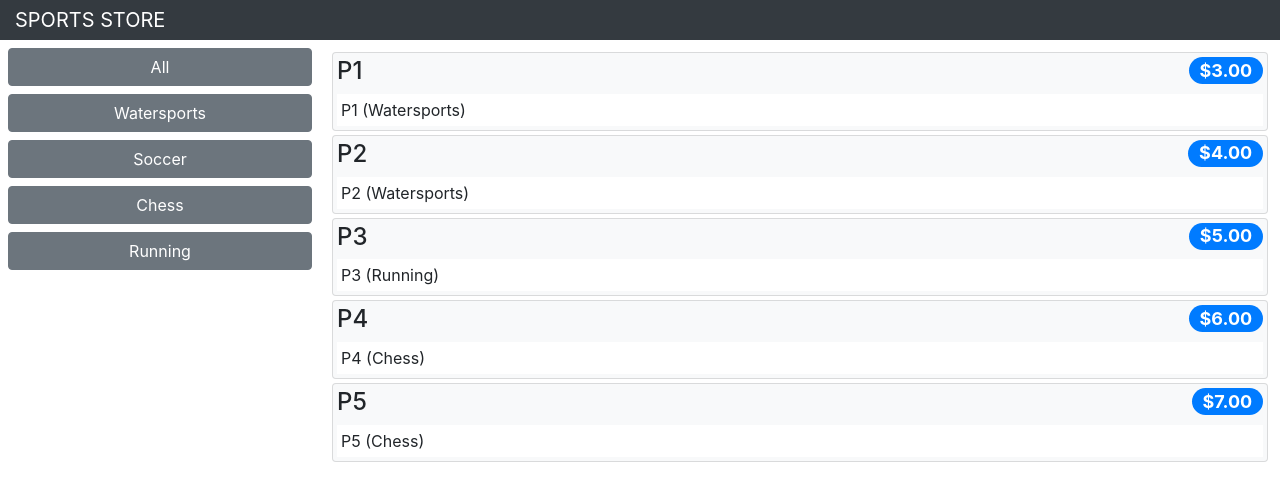
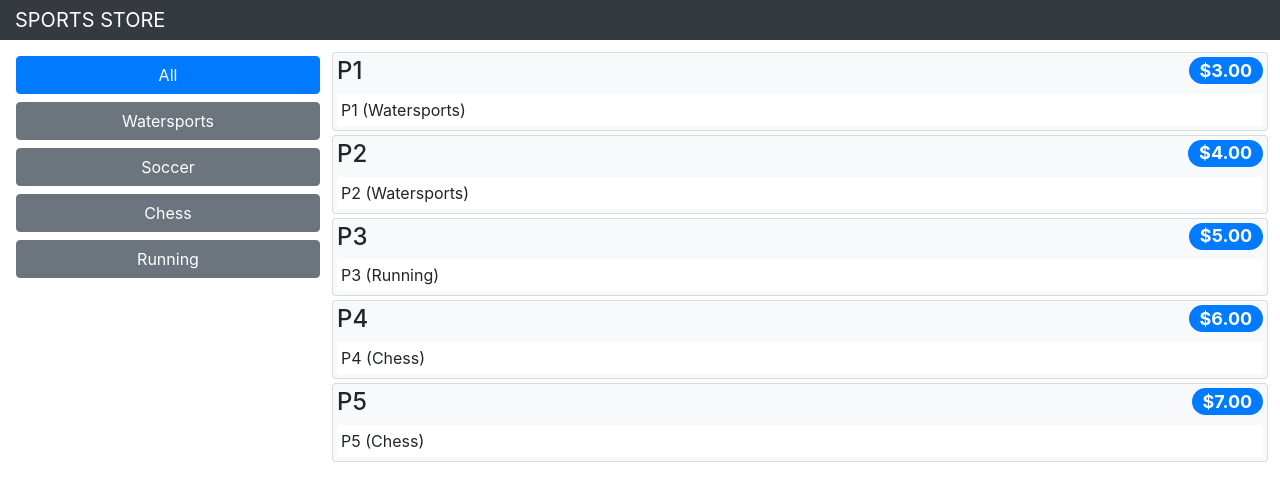
Before and after one commit to MukhammadumarDeveloper/practice-react__sportsstore, a React (Create React App) app: page /shop/products in a window 1280 px wide. Shown: the top 500 px of the page. Built offline with nearby package versions, Linux system fonts and the light colour scheme.

Commit message:
Category selection buttons improved using custom ToggleLink component

```diff
--- /dev/null
+++ b/src/ToggleLink.js
@@ -0,0 +1,17 @@
+import React, { Component } from 'react';
+import { Route, Link } from 'react-router-dom';
+
+export class ToggleLink extends Component {
+
+  render() {
+    return (
+      <Route path={ this.props.to } exact={ this.props.exact } children={ routeProps => {
+        const baseClasses = this.props.className || "m-2 btn btn-block";
+        const activeClass = this.props.activeClass || "btn-primary";
+        const inActiveClass = this.props.inActiveClass || "btn-secondary";
+        const combinedClasses = `${baseClasses} ${routeProps.match ? activeClass : inActiveClass}`;
+        return <Link to={ this.props.to } className={ combinedClasses }>{ this.props.children }</Link>;
+      } } />
+    );
+  }
+}
--- a/src/shop/CategoryNavigation.js
+++ b/src/shop/CategoryNavigation.js
@@ -1,13 +1,13 @@
 import React, { Component } from 'react';
-import { Link } from 'react-router-dom';
+import { ToggleLink } from '../ToggleLink';
 
 export class CategoryNavigation extends Component {
 
   render() {
     return <React.Fragment>
-        <Link className="btn btn-secondary btn-block" to={ this.props.baseUrl }>All</Link>
+        <ToggleLink to={ this.props.baseUrl } exact={ true }>All</ToggleLink>
         { this.props.categories && this.props.categories.map(cat =>
-          <Link className="btn btn-secondary btn-block" key={ cat } to={ `${this.props.baseUrl}/${cat.toLowerCase()}` }>{ cat }</Link>
+          <ToggleLink key={ cat } to={ `${this.props.baseUrl}/${cat.toLowerCase()}` }>{ cat }</ToggleLink>
         )}
       </React.Fragment>
   }
```
